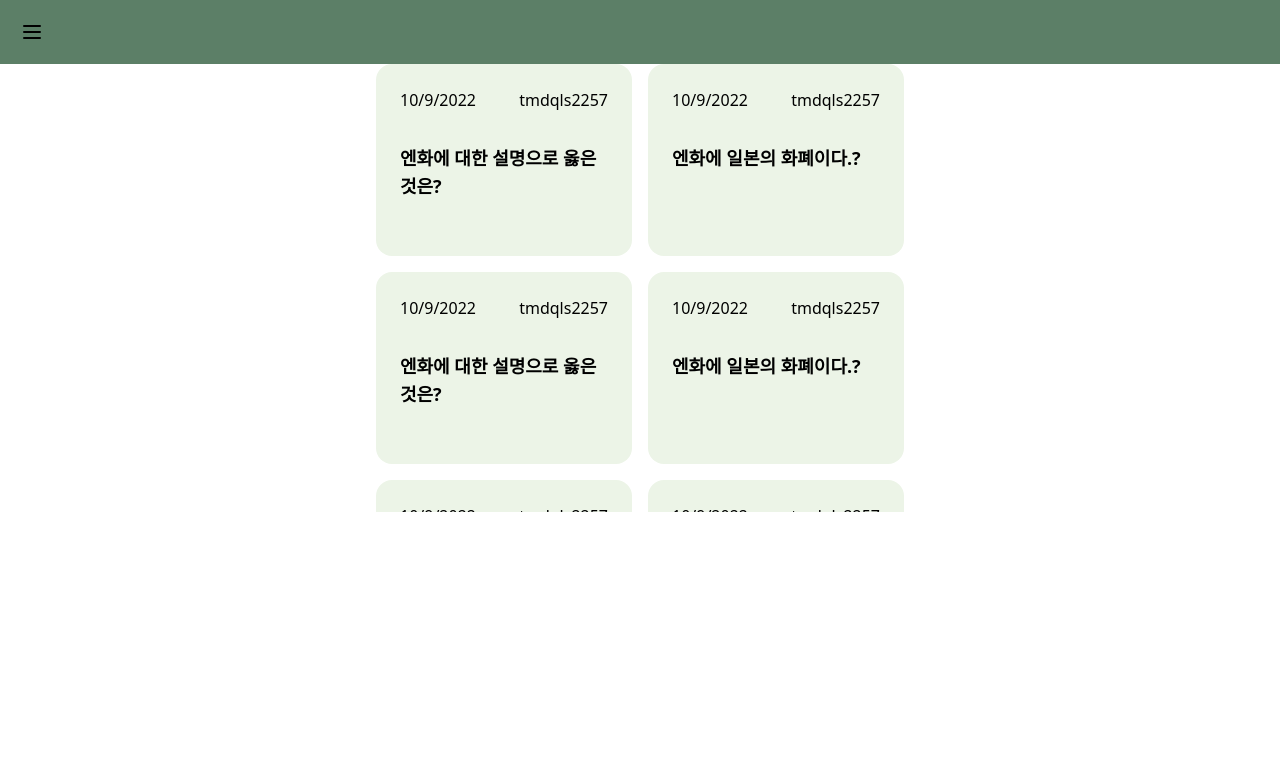
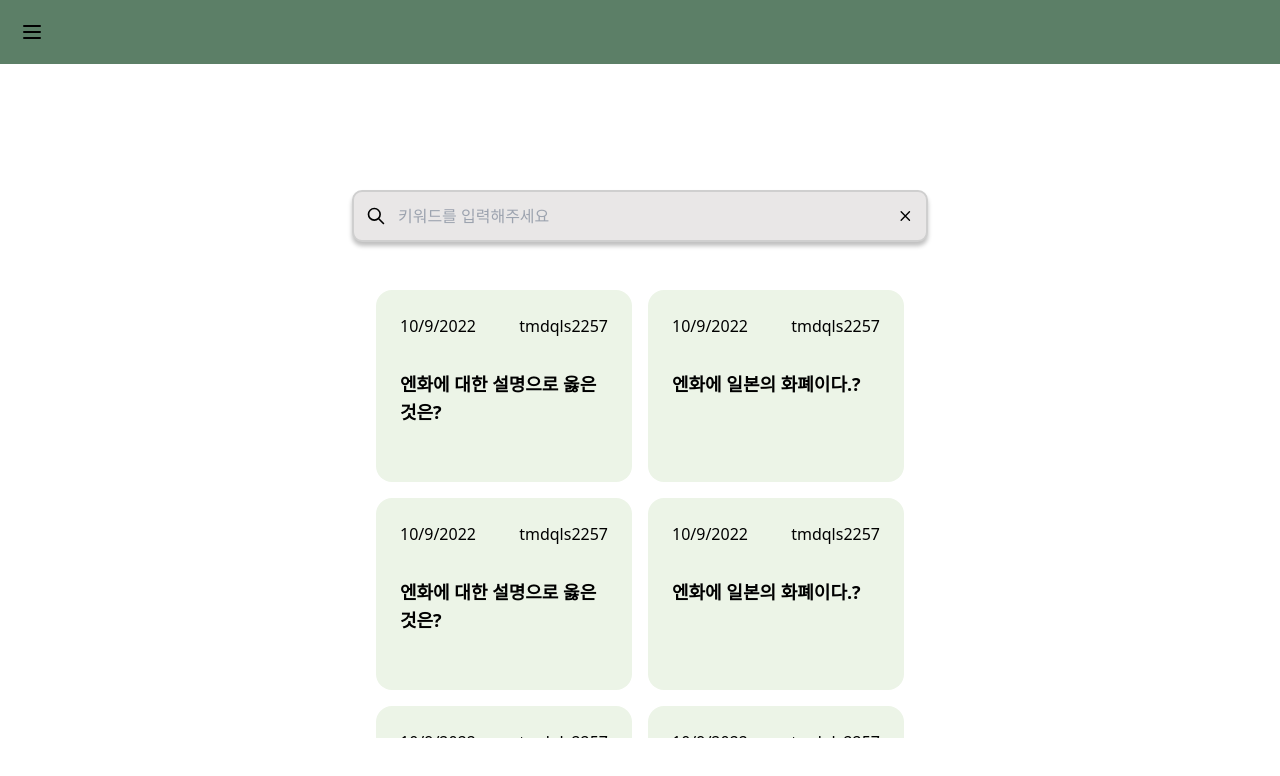
Before and after one commit to oxopolitics-internship-for-codestates/MoneyPig, a Next.js app: page /quiz in a window 1280 px wide. Shown: the top 776 px of the page. Built offline with nearby package versions, Linux system fonts and the light colour scheme.

Commit message:
💄 add keyword input of quiz page

```diff
--- a/pages/quiz/index.tsx
+++ b/pages/quiz/index.tsx
@@ -1,11 +1,15 @@
 import React, { ReactElement } from 'react';
 import QuizListCard from '../../src/components/Card/QuizListCard/QuizListCard';
+import Input, { InputTypeProps } from '../../src/components/Input/Input';
 import Layout from '../../src/components/Layout/Layout';
 import { quizList, UnionQuiz } from '../../src/data/QuizList';
 import { NextPageWithLayout } from '../_app';
 
 const Quiz: NextPageWithLayout = () => {
   return (
+    <section className="h-screen flex flex-col justify-center space-y-12">
+      <Input type={InputTypeProps.text} placeholder="키워드를 입력해주세요" />
+
       <ul className="gap-4 w-full flex flex-col h-112 overflow-y-scroll scrollbarHide sm:flex-row sm:flex-wrap sm:justify-center ">
         {quizList.quizes.map((quiz, idx) => (
           <li key={idx} className={'sm:w-64'}>
@@ -13,6 +17,7 @@ const Quiz: NextPageWithLayout = () => {
           </li>
         ))}
       </ul>
+    </section>
   );
 };
 Quiz.getLayout = function getLayout(page: ReactElement) {
```
Also changed, not shown: 1 other file (tests, documents, lock files or other folders). Lines whose indentation alone changed are shown as unchanged.
